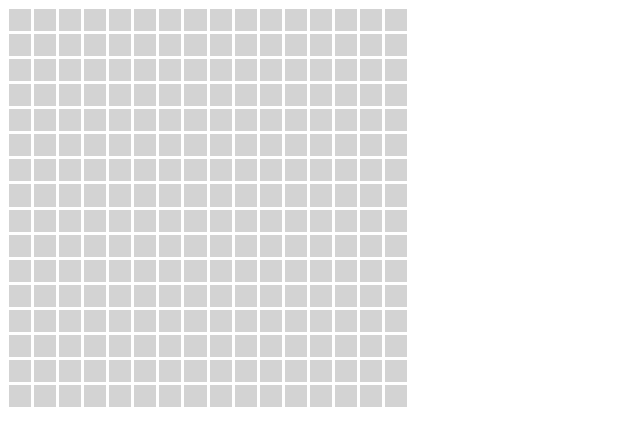
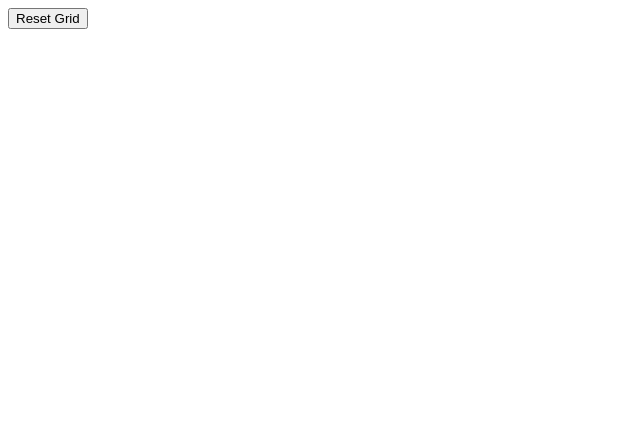
Before and after one commit to gricius/Project-Etch-A-Sketch, a plain HTML site: page index.html in a window 1280 px wide. Shown: the whole page, without its empty margins (0-640 px from the left). Drawn offline with Linux system fonts and the light colour scheme.

Commit message:
add solution to item 4

```diff
--- a/index.html
+++ b/index.html
@@ -6,11 +6,10 @@
     <style>
         .grid-container {
             display: grid;
-            grid-template-columns: repeat(16, 1fr);
-            grid-template-rows: repeat(16, 1fr);
             gap: 1px;
-            width: 400px;
-            height: 400px;
+            width: 960px;
+            height: 960px;
+            margin-bottom: 20px;
         }
 
         .grid-item {
@@ -25,18 +24,46 @@
 </head>
 
 <body>
+    <div>
+        <button onclick="resetGrid()">Reset Grid</button>
+    </div>
     <div class="grid-container"></div>
 
     <script>
-        // Get the grid container element
-        const container = document.querySelector('.grid-container');
+        // Function to reset the grid based on user input
+        function resetGrid() {
+            // Prompt the user for the number of squares per side
+            const squaresPerSide = prompt('Enter the number of squares per side (maximum: 100):');
 
-        // Create a 16x16 grid of divs
-        for (let i = 0; i < 16; i++) {
-            for (let j = 0; j < 16; j++) {
-                const gridItem = document.createElement('div');
-                gridItem.classList.add('grid-item');
-                container.appendChild(gridItem);
+            // Convert the input to a number
+            const numSquares = parseInt(squaresPerSide);
+
+            // Check if the input is a valid number and within the limit
+            if (!isNaN(numSquares) && numSquares > 0 && numSquares <= 100) {
+                // Remove the existing grid
+                const container = document.querySelector('.grid-container');
+                container.innerHTML = '';
+
+                // Calculate the size of each square based on the container width
+                const containerWidth = container.offsetWidth;
+                const squareSize = containerWidth / numSquares - 1;
+
+                // Create a new grid of divs
+                container.style.gridTemplateColumns = `repeat(${numSquares}, 1fr)`;
+                container.style.gridTemplateRows = `repeat(${numSquares}, 1fr)`;
+
+                for (let i = 0; i < numSquares; i++) {
+                    for (let j = 0; j < numSquares; j++) {
+                        const gridItem = document.createElement('div');
+                        gridItem.classList.add('grid-item');
+                        gridItem.style.width = `${squareSize}px`;
+                        gridItem.style.height = `${squareSize}px`;
+                        container.appendChild(gridItem);
+                    }
+                }
+            } else {
+                // Display an error message if the input is invalid
+                alert('Please enter a valid number of squares per side (maximum: 100).');
             }
         }
     </script>
```
